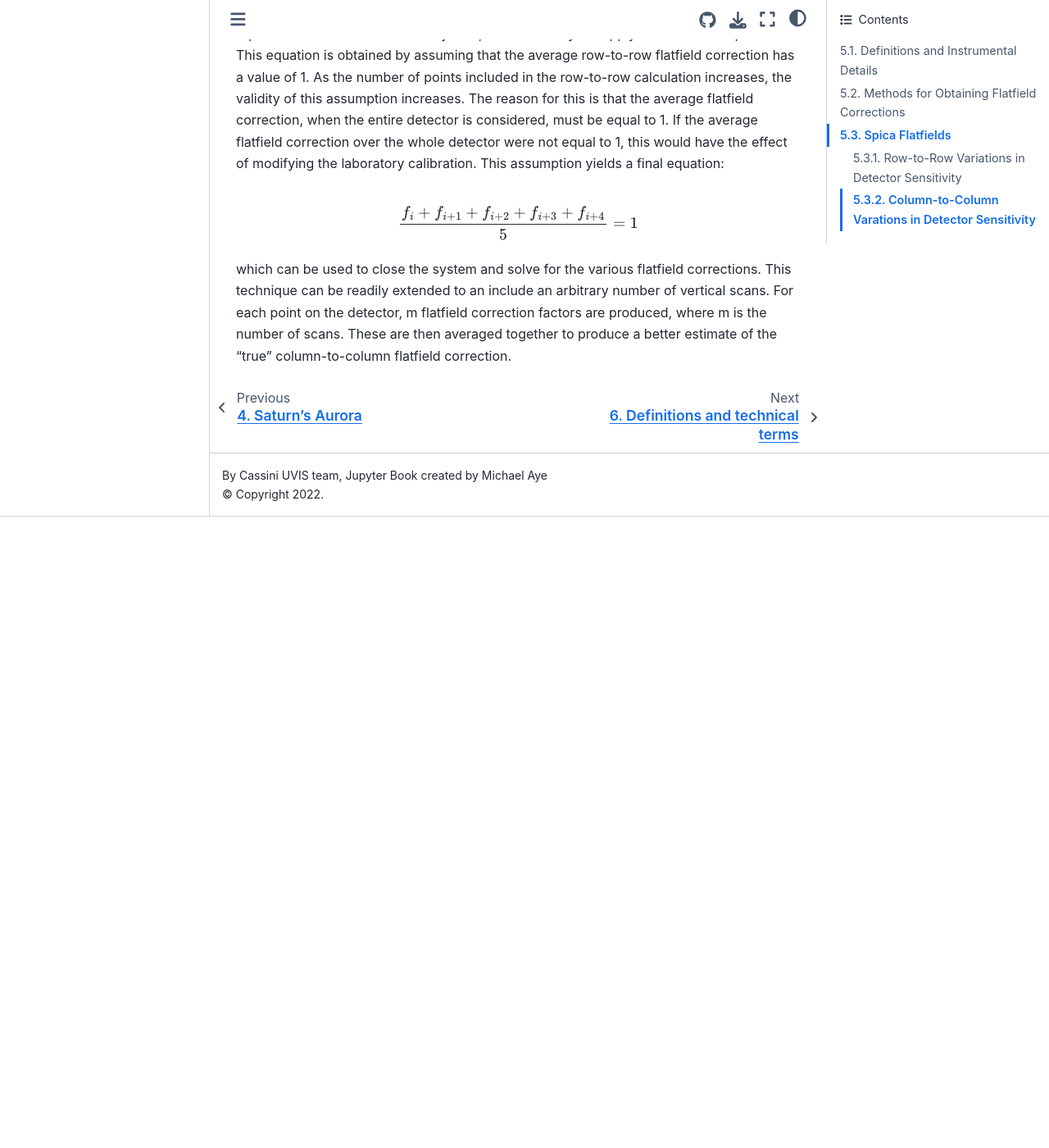
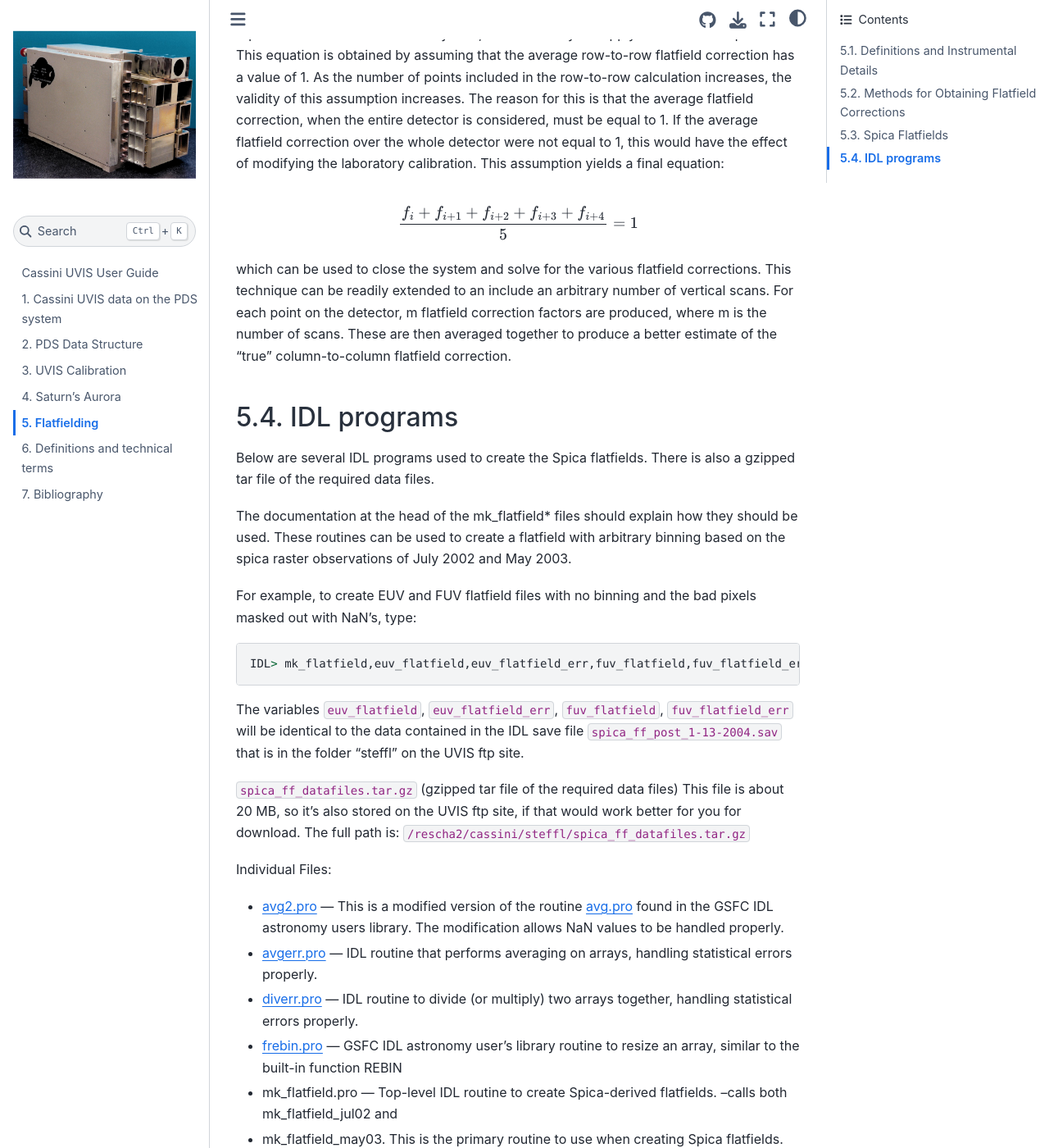
Before and after one commit to Cassini-UVIS/users_guide, a Jupyter Book: the page built from Appendix1_Flatfielding.md, in a window 1280 px wide and 1400 px high, scrolled down 8464 px. Shown: the whole window at 82% size. Built offline with Jupyter Book 1.0.4 settings and Sphinx 7.4.7 and the Sphinx Book theme 1.1.4, drawn with Linux system fonts in a browser that asks for light colours; cross-references to code outside the pages are shown as plain code; before the commit the page ends 9094 px from its top, so only the background shows below that; some of the changed text lies outside the part shown.

Commit message:
adding section with IDL programs reference

````diff
--- a/Appendix1_Flatfielding.md
+++ b/Appendix1_Flatfielding.md
@@ -255,3 +255,36 @@
 This technique can be readily extended to an include an arbitrary number of vertical scans.
 For each point on the detector, m flatfield correction factors are produced, where m is the number of scans.
 These are then averaged together to produce a better estimate of the “true” column-to-column flatfield correction.
+
+## IDL programs
+
+Below are several IDL programs used to create the Spica flatfields.
+There is also a gzipped tar file of the required data files.
+
+The documentation at the head of the mk_flatfield* files should explain how they should be used.
+These routines can be used to create a flatfield with arbitrary binning based on the spica raster observations of July 2002 and May 2003.
+
+For example, to create EUV and FUV flatfield files with no binning and the bad pixels masked out with NaN's, type:
+
+```idl
+IDL> mk_flatfield,euv_flatfield,euv_flatfield_err,fuv_flatfield,fuv_flatfield_err,/badpix
+```
+
+The variables `euv_flatfield`, `euv_flatfield_err`, `fuv_flatfield`, `fuv_flatfield_err` will be identical to the data contained in the IDL save file `spica_ff_post_1-13-2004.sav` that is in the folder "steffl" on the UVIS ftp site.
+
+`spica_ff_datafiles.tar.gz` (gzipped tar file of the required data files)
+This file is about 20 MB, so it's also stored on the UVIS ftp site, if that would work better for you for download.
+The full path is: `/rescha2/cassini/steffl/spica_ff_datafiles.tar.gz`
+
+Individual Files:
+* avg2.pro — This is a modified version of the routine avg.pro found in the  GSFC IDL astronomy users library. The modification allows NaN values to be handled properly.
+* avgerr.pro — IDL routine that performs averaging on arrays, handling statistical errors properly.
+* diverr.pro — IDL routine to divide (or multiply) two arrays together, handling statistical errors properly.
+* frebin.pro — GSFC IDL astronomy user's library routine to resize an array, similar to the built-in function REBIN
+* mk_flatfield.pro — Top-level IDL routine to create Spica-derived flatfields. --calls both mk_flatfield_jul02 and
+* mk_flatfield_may03. This is the primary routine to use when creating Spica flatfields.
+* mk_flatfield_jul02.pro — IDL routine to create Spica-derived flatfields using only the July 2002 Spica raster scans.
+* mk_flatfield_may03.pro — IDL routine to create Spica-derived flatfields using only the May 2003 Spica raster scans.
+* rowsmooth.pro — IDL routine to perform smoothing of an array by an arbitrary kernel  with an odd number of elements (e.g. [1,4,6,4,1]) on a row-by-row basis. Can also be used to interpolate over NaN values via the interpolate_nan keyword
+* totalerr.pro — IDL routine similar in use to the built-in routine "total",
+ but handling statistical errors properly.
````
